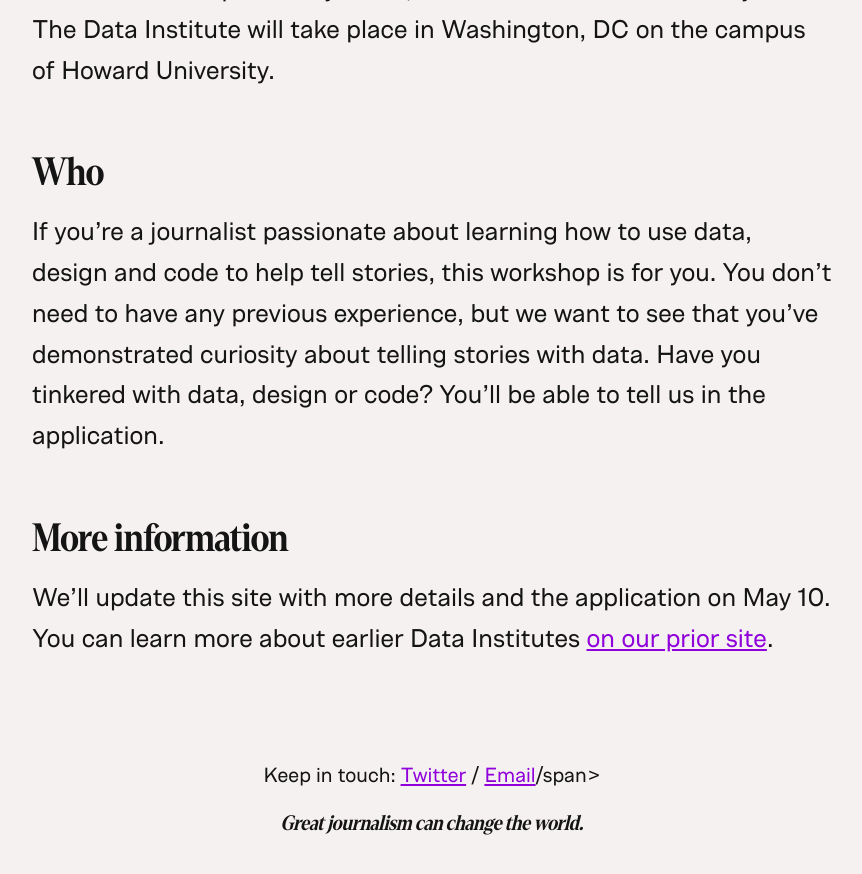
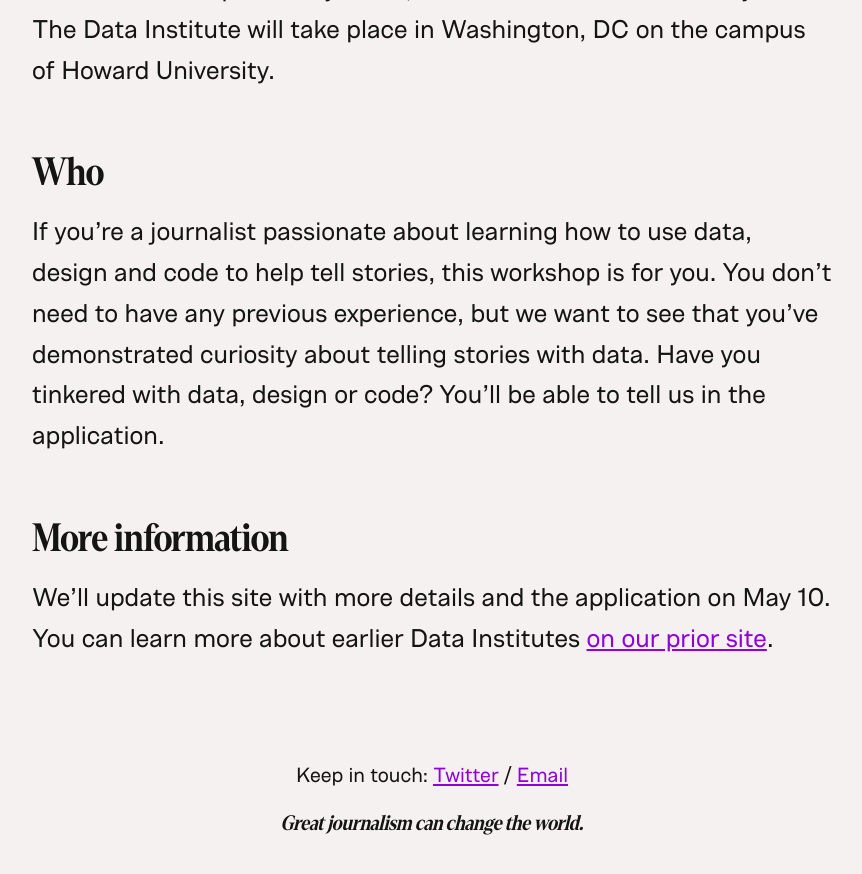
Before and after one commit to OpenNews/datainstitute-website, a Jekyll site: the page built from homepage.md, in a window 1280 px wide and 900 px high, scrolled down 1997 px. Shown: the top 874 px of the window, without its empty margins (208-1070 px from the left). Built offline with Jekyll 4.4.1, drawn with Linux system fonts in a browser that asks for light colours.

Commit message:
be more careful!

```diff
--- a/_layouts/layout.html
+++ b/_layouts/layout.html
@@ -65,7 +65,7 @@
 
     <footer>
         <div class="page-container">
-            <p>Keep in touch: <span class="contact-options"> <a href="https://twitter.com/C4JDHowardU">Twitter</a> / <a href="mailto:team@cjddatainstitute.org">Email</a>/span></p>
+            <p>Keep in touch: <span class="contact-options"> <a href="https://twitter.com/C4JDHowardU">Twitter</a> / <a href="mailto:team@cjddatainstitute.org">Email</a></span></p>
 
             <p class="trailer"><em>Great journalism can change the world.</em></p>
         </div>
```
